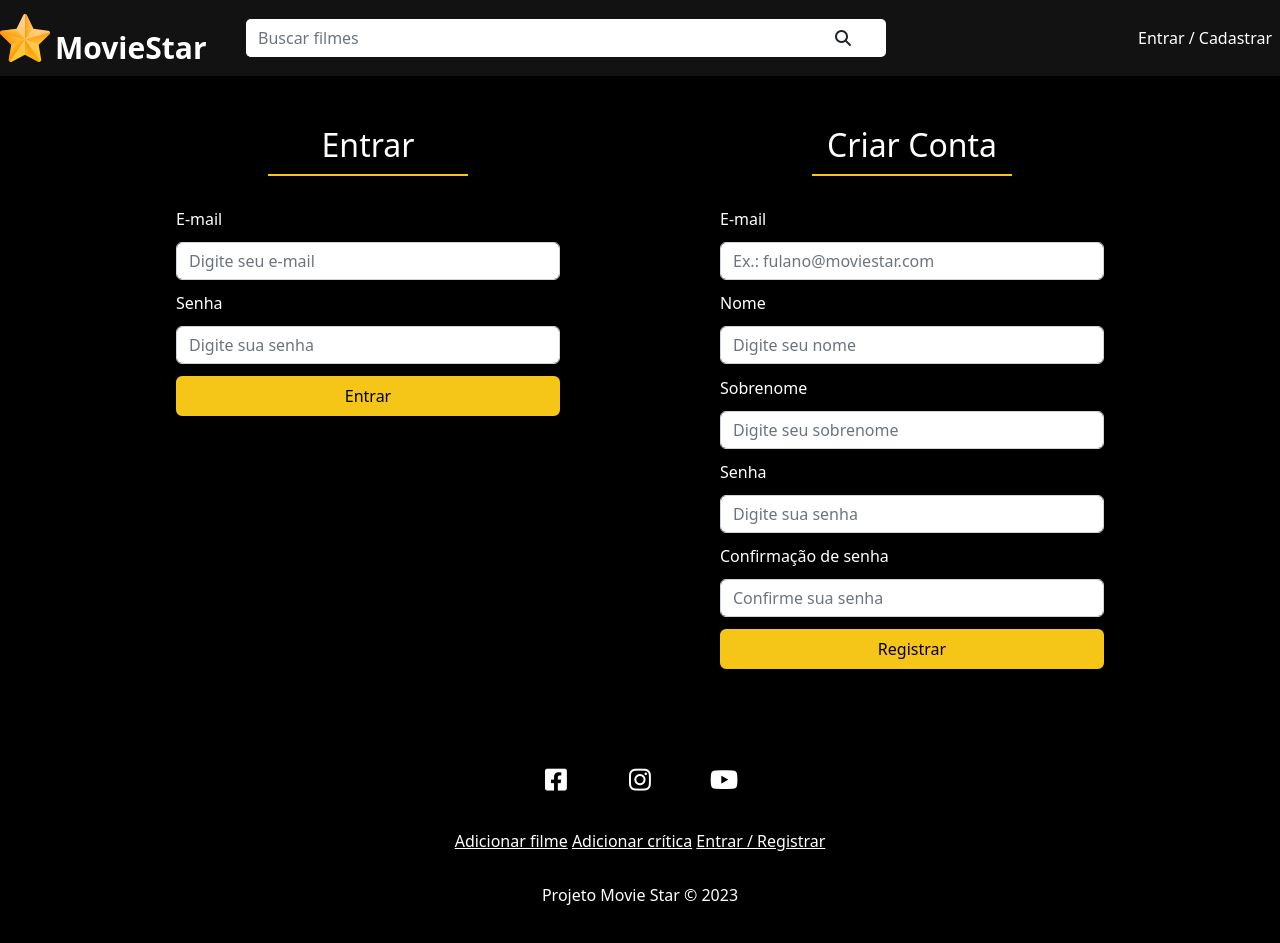
After one commit to jonasnunes/Projeto_Movie_Stars, a PHP site: page /auth.php in a window 1280 px wide. The commit adds this page. Run offline with PHP 8.4, Linux system fonts and the light colour scheme; some libraries are stand-ins or nearby versions.

Commit message:
update project

```diff
--- /dev/null
+++ b/auth.php
@@ -0,0 +1,54 @@
+<?php
+    include_once("templates/header.php");
+?>
+
+    <div id="main-container" class="container-fluid">
+        <div class="col-md-12">
+            <div class="row" id="auth-row">
+                <div class="col-md-4" id="login-container">
+                    <h2>Entrar</h2>
+                    <form action="" method="POST">
+                        <input type="hidden" name="type" value="login">
+                        <div class="form-group">
+                            <label for="email">E-mail</label>
+                            <input class="form-control" type="email" placeholder="Digite seu e-mail" id="email" name="email" required>
+                        </div>
+                        <div class="form-group">
+                            <label for="password">Senha</label>
+                            <input class="form-control" type="password" placeholder="Digite sua senha" id="password" name="password" required>
+                        </div>
+                        <input type="submit" class="btn card-btn" value="Entrar">
+                    </form>
+                </div>
+                <div class="col-md-4" id="register-container">
+                    <h2>Criar Conta</h2>
+                    <form action="<?=$BASE_URL?>auth-process.php" method="POST">
+                        <input type="hidden" name="type" value="register">
+                        <div class="form-group">
+                            <label for="email">E-mail</label>
+                            <input class="form-control" type="email" placeholder="Ex.: fulano@moviestar.com" id="email" name="email" required>
+                        </div>
+                        <div class="form-group">
+                            <label for="name">Nome</label>
+                            <input class="form-control" type="text" placeholder="Digite seu nome" id="name" name="name">
+                        </div>
+                        <div class="form-group">
+                            <label for="lastname">Sobrenome</label>
+                            <input class="form-control" type="text" placeholder="Digite seu sobrenome" id="lastname" name="lastname">
+                        </div>
+                        <div class="form-group">
+                            <label for="password">Senha</label>
+                            <input class="form-control" type="password" placeholder="Digite sua senha" id="password" name="password">
+                        </div>
+                        <div class="form-group">
+                            <label for="confirm-password">Confirmação de senha</label>
+                            <input class="form-control" type="password" placeholder="Confirme sua senha" id="confirm-password" name="confirm-password" required>
+                        </div>
+                        <input type="submit" class="btn card-btn" value="Registrar">
+                    </form>
+                </div>
+            </div>
+        </div>
+    </div>
+
+<?php include_once("templates/footer.php"); ?>
--- a/css/styles.css
+++ b/css/styles.css
@@ -3,4 +3,175 @@
     margin: 0;
     box-sizing: border-box;
     list-style: none;
+    text-decoration: none;
 }
+
+/* NAVBAR */
+header nav a.navbar-brand{
+    position: relative;
+}
+
+header nav span.moviestar-title{
+    color: #fff;
+    position: absolute;
+    bottom: -2px;
+    left: 55px;
+    font-size: 1.875rem;
+    font-weight: 700;
+}
+
+header nav#main-navbar{
+    background-color: #121212;
+}
+
+header nav form#search-form{
+    margin: 0 auto;
+    background-color: #fff;
+    border-radius: 5px;
+    width: 50%;
+    margin-left: 180px;
+    display: flex;
+}
+
+header nav form#search-form input.form-control{
+    border: none;
+    width: 90%;
+    box-shadow: none;
+}
+
+header nav div#navbar{
+    min-width: 30%;
+}
+
+header nav div#navbar ul.navbar-nav{
+    justify-content: flex-end;
+    width: 100%;
+}
+
+header nav div#navbar ul.navbar-nav li a.nav-link{
+    color: #fff;
+    transition: .5s;
+}
+
+header nav div#navbar ul.navbar-nav li a.nav-link:hover{
+    color: #999;
+}
+
+/* flassMessage */
+div.msg-container{
+    background-color: #000;
+    padding: 0,9375rem;
+}
+
+div.msg-container p.msg{
+    width: 60%;
+    margin: 0 auto;
+    padding: 0.625rem;
+    border: 1px solid #000;
+    text-align: center;
+}
+
+div.msg-container p.msg.error{
+    color: #842029;
+    background-color: #f8d7da;
+    border-color: #f5c2c7;
+}
+
+div.msg-container p.msg.success{
+    color: #0f5132;
+    background-color: #d1e7dd;
+    border-color: #badbcc;
+}
+
+/* HOME */
+div#main-container{
+    background-color: #000;
+    color: #fff;
+    min-height: 65vh;
+    padding: 2.5rem;
+}
+
+/* LOGIN / REGISTER */
+#auth-row{
+    justify-content: space-evenly;
+}
+
+#login-container h2,
+#register-container h2{
+    text-align: center;
+    border-bottom: 2px solid #f5c518;
+    width: 200px;
+    margin: 0 auto;
+    padding: 0.625rem;
+}
+
+#login-container form,
+#register-container form{
+    max-width: 400px;
+    margin: 1.2rem auto;
+}
+
+#login-container form label,
+#register-container form label{
+    margin-block: .7rem;
+}
+
+.card-btn{
+    color: #000;
+    background-color: #f5c518;
+    border: 2px solid #f5c518;
+    width: 100%;
+    margin-block: .7rem;
+}
+
+.card-btn:hover{
+    background-color: transparent;
+    color: #f5c518;
+    border-color: #f5c518;
+}
+
+/* FOOTER */
+#footer{
+    background-color: #000;
+    color: #fff;
+    text-align: center;
+    margin: 0;
+    padding: 1.25rem;
+}
+
+footer div.social-container ul,
+footer div#footer-links-container ul{
+    padding: 0;
+}
+
+footer div.social-container ul li,
+footer div#footer-links-container ul li{
+    display: inline-block;
+    margin: 0 1.25rem;
+}
+
+footer div.social-container ul li{
+    height: 40px;
+    width: 40px;
+    border-radius: 100%;
+    line-height: 3;
+    transition: .5s;
+}
+
+footer div.social-container ul li:hover{
+    background-color: #333;
+}
+
+footer div.social-container ul li a,
+footer div#footer-links-container ul li a{
+    color: #fff;
+    transition: .5s;
+}
+
+footer div.social-container ul li a i{
+    font-size: 1.5625rem;
+}
+
+footer div#footer-links-container{
+    margin: 1.875rem 0;
+}
--- a/index.php
+++ b/index.php
@@ -2,4 +2,8 @@
     include_once("templates/header.php");
 ?>
 
+    <div id="main-container" class="container-fluid">
+        <h1></h1>
+    </div>
+
 <?php include_once("templates/footer.php"); ?>
--- a/templates/header.php
+++ b/templates/header.php
@@ -1,6 +1,16 @@
 <?php
     include_once("config/globals.php");
     include_once("config/connection.php");
+    include_once("models/message.php");
+
+    $message = new Message($BASE_URL);
+
+    $flassMessage = $message->getMessage();
+
+    if(!empty($flassMessage["msg"])){
+        // Limpar a mensagem
+        $message->clearMessage();
+    }
 ?>
 
 <!DOCTYPE html>
@@ -14,11 +24,11 @@
     <!-- FAVICON -->
     <link rel="shortcut icon" href="<?=$BASE_URL?>img/moviestar.ico" type="image/x-icon">
 
+    <!-- BOOTSTRAP -->
+    <link rel="stylesheet" href="https://cdnjs.cloudflare.com/ajax/libs/bootstrap/5.2.3/css/bootstrap.css" integrity="sha512-bR79Bg78Wmn33N5nvkEyg66hNg+xF/Q8NA8YABbj+4sBngYhv9P8eum19hdjYcY7vXk/vRkhM3v/ZndtgEXRWw==" crossorigin="anonymous" referrerpolicy="no-referrer" />
+
     <!-- Estilos -->
     <link rel="stylesheet" href="<?=$BASE_URL?>css/styles.css">
-
-    <!-- BOOTSTRAP -->
-    <link rel="stylesheet" href="https://cdnjs.cloudflare.com/ajax/libs/bootstrap/5.2.3/css/bootstrap.css" integrity="sha512-bR79Bg78Wmn33N5nvkEyg66hNg+xF/Q8NA8YABbj+4sBngYhv9P8eum19hdjYcY7vXk/vRkhM3v/ZndtgEXRWw==" crossorigin="anonymous" referrerpolicy="no-referrer" />
 
     <!-- FONTAWESOME -->
     <link rel='stylesheet' href='https://cdnjs.cloudflare.com/ajax/libs/font-awesome/6.3.0/css/all.min.css' integrity='sha512-SzlrxWUlpfuzQ+pcUCosxcglQRNAq/DZjVsC0lE40xsADsfeQoEypE+enwcOiGjk/bSuGGKHEyjSoQ1zVisanQ==' crossorigin='anonymous' referrerpolicy='no-referrer' />
@@ -32,11 +42,11 @@
     <header>
         <nav id="main-navbar" class="navbar navbar-expand-lg">
             <a href="<?=$BASE_URL?>" class="navbar-brand">
-                <img src="<?=$BASE_URL?>img/logo.svg" alt="Movie Star" class="logo">
+                <img src="<?=$BASE_URL?>img/logo.svg" alt="Movie Star" class="logo" width="50">
                 <span class="moviestar-title">MovieStar</span>
             </a>
-            <!-- MENU HAMBURGUER -->
-            <button class="navbar-toggle" type="button" data-toggle="collapse" data-target="#navbar" aria-controls="navbar" aria-expanded="false" aria-label="Toggle navigation">
+            <!-- MENU HAMBURGUER
+            <button class="navbar-toggle" type="submit" data-toggle="collapse" data-target="#navbar" aria-controls="navbar" aria-expanded="false" aria-label="Toggle navigation">
                 <i class="fas fa-bars"></i>
             </button>
             <!-- FIM DO MENU HAMBURGUER -->
@@ -55,6 +65,8 @@
             </div>
         </nav>
     </header>
-    <div id="main-container" class="container-fluid">
-        <h1>Corpo</h1>
-    </div>
+    <?php if(!empty($flassMessage["msg"])): ?>
+        <div class="msg-container">
+            <p class="msg <?=$flassMessage["type"]?>"><?=$flassMessage["msg"]?></p>
+        </div>
+    <?php endif; ?>
```
Also changed, not shown: auth-process.php (added, +39 -0 lines), dao/userDAO.php (added, +59 -0 lines), models/message.php (added, +44 -0 lines), models/user.php (added, +29 -0 lines).
